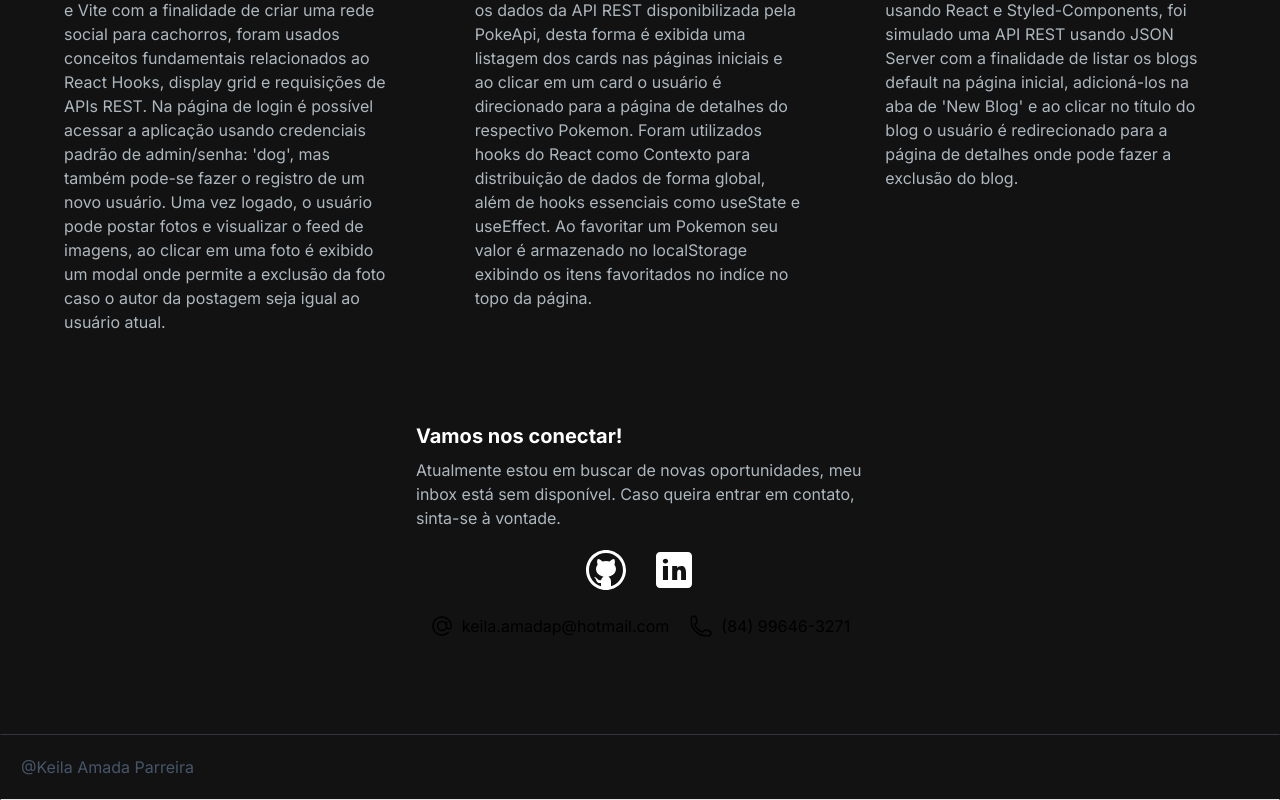
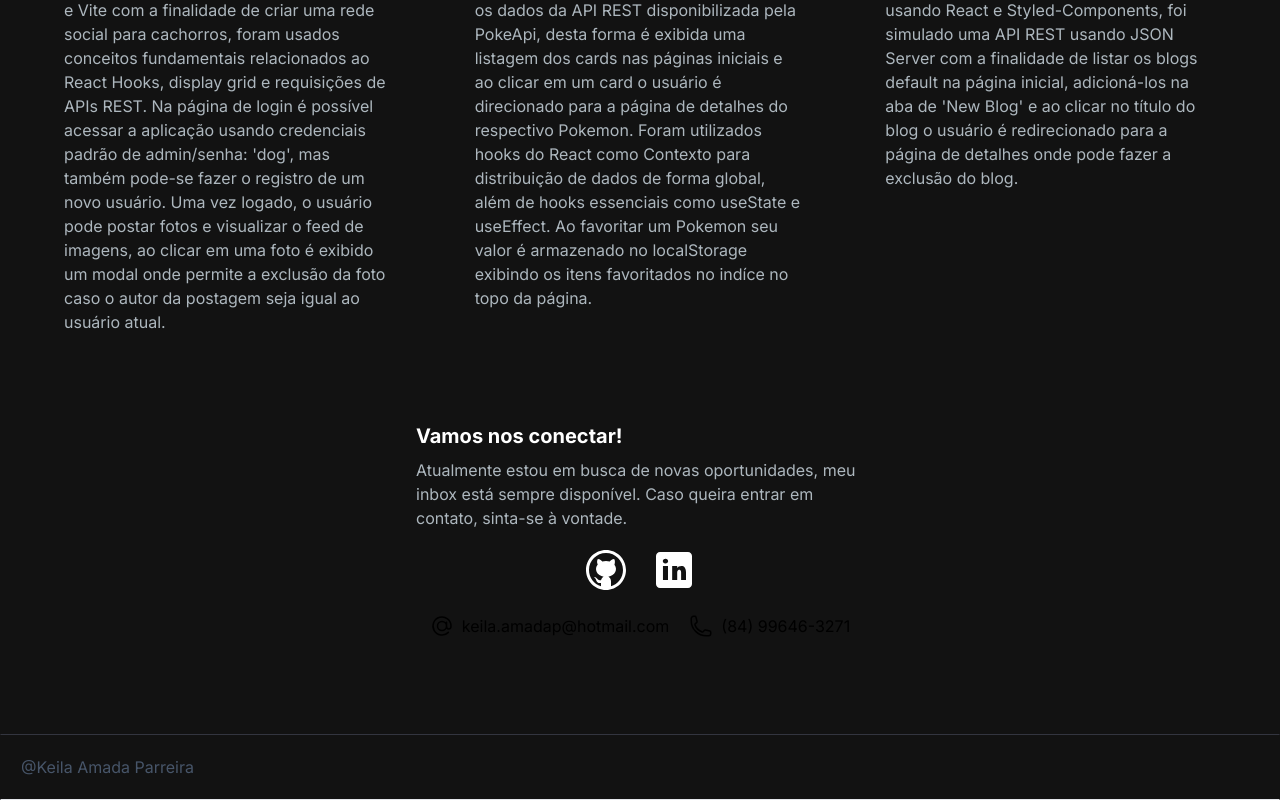
Before and after one commit to keilamadap/portfolio-web, a Next.js app: page / in a window 1280 px wide. Shown: the part 1800-2600 px from the top of the page. Built offline with nearby package versions, Linux system fonts and the light colour scheme.

Commit message:
fixing contacts text

```diff
--- a/src/app/components/Contacts.jsx
+++ b/src/app/components/Contacts.jsx
@@ -16,8 +16,8 @@ const Contacts = () => {
         </h5>
         <p className="text-[#ADB7BE] mb-4 max-w-md">
           {" "}
-          Atualmente estou em buscar de novas oportunidades, meu inbox está sem
-          disponível. Caso queira entrar em contato, sinta-se à vontade.
+          Atualmente estou em busca de novas oportunidades, meu inbox está
+          sempre disponível. Caso queira entrar em contato, sinta-se à vontade.
         </p>
         <div className="socials flex items-center justify-center gap-5">
           <Link href="https://www.github.com/keilamadap" target="_blank">
```
